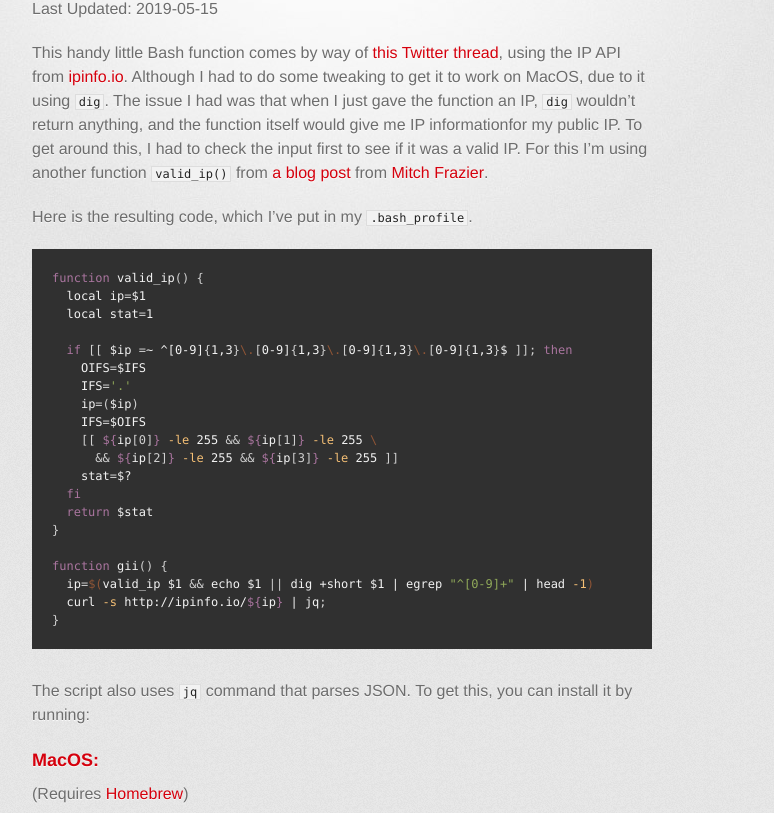
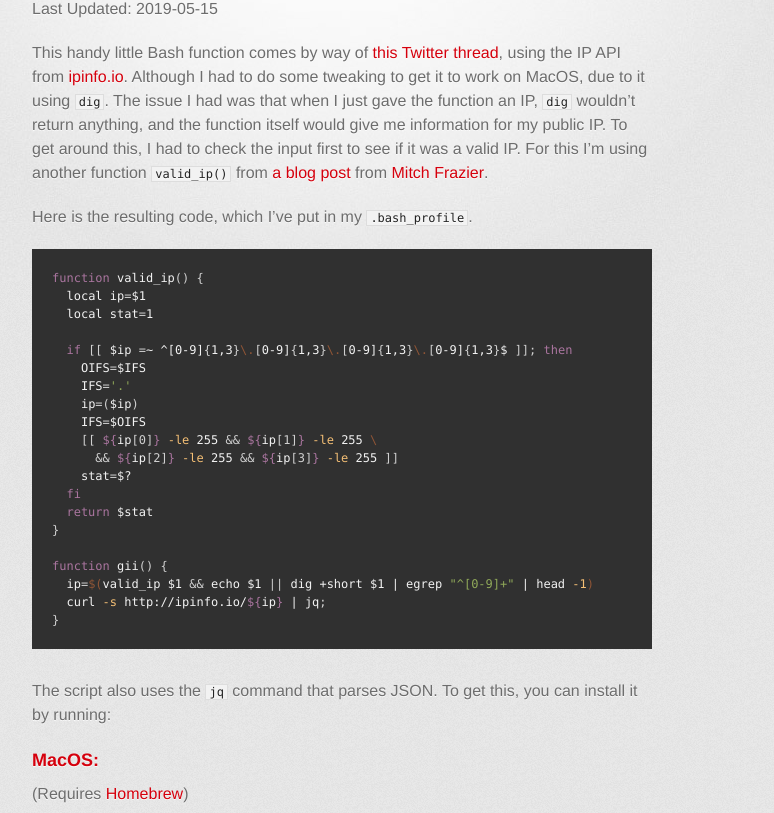
Before and after one commit to cpedro/cpedro.github.io, a Jekyll site: the page built from _tech/get_ip_info.md, in a window 1280 px wide. Shown: the part 293-1106 px from the top of the page, without its empty margins (298-1072 px from the left). Built offline with Jekyll 4.4.1, drawn with Linux system fonts in a browser that asks for light colours; some web fonts are replaced; a style sheet for code colours, icons or effects is not loaded.

Commit message:
Grammar fixes in get_ip_info.md.

````diff
--- a/_tech/get_ip_info.md
+++ b/_tech/get_ip_info.md
@@ -10,7 +10,7 @@ This handy little Bash function comes by way of
 using the IP API from [ipinfo.io](https://ipinfo.io/). Although I had to do some
 tweaking to get it to work on MacOS, due to it using `dig`.  The issue I had was
 that when I just gave the function an IP, `dig` wouldn't return anything, and
-the function itself would give me IP informationfor my public IP.  To get around
+the function itself would give me information for my public IP.  To get around
 this, I had to check the input first to see if it was a valid IP.  For this I'm
 using another function `valid_ip()` from
 [a blog post](https://www.linuxjournal.com/content/validating-ip-address-bash-script)
@@ -41,7 +41,7 @@ function gii() {
 }
 ```
 
-The script also uses `jq` command that parses JSON.  To get this, you can
+The script also uses the `jq` command that parses JSON.  To get this, you can
 install it by running:
 
 ### MacOS:
````
